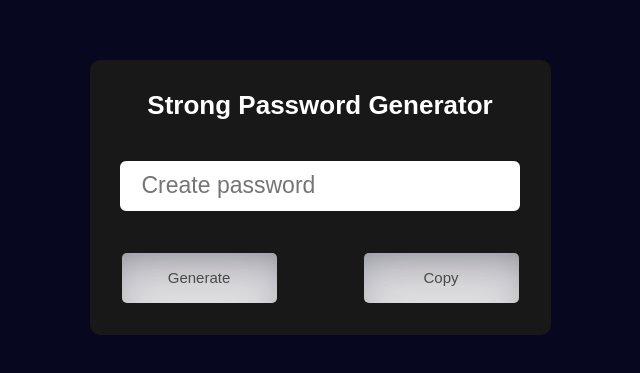
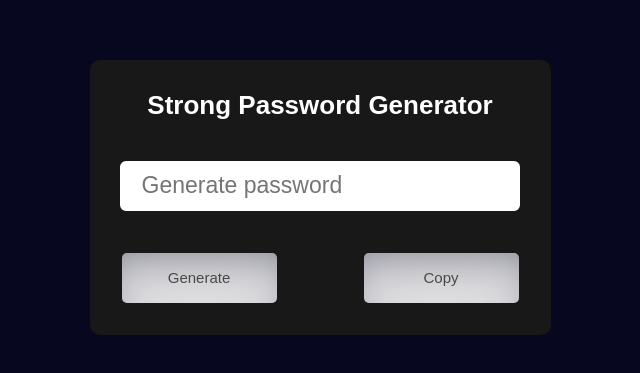
Before and after one commit to pritudev/Strong-Password-generator, a plain HTML site: page index.html in a window 1280 px wide. Shown: the part 203-576 px from the top of the page, 320-960 px from the left. Drawn offline with Linux system fonts and the light colour scheme.

Commit message:
Update index.html

```diff
--- a/index.html
+++ b/index.html
@@ -10,7 +10,7 @@
 <body>
   <div class="box">
     <h2>Strong Password Generator</h2>
-    <input type="text" name="" placeholder="Create password" id="password" readonly>
+    <input type="text" name="" placeholder="Generate password" id="password" readonly>
     <table>
       <th><div id="button" class="btn1"onclick="genPassword()">Generate</div></th>
       <th><a  id="button" class="btn2" onclick="copyPassword()">Copy</a></th>
```
